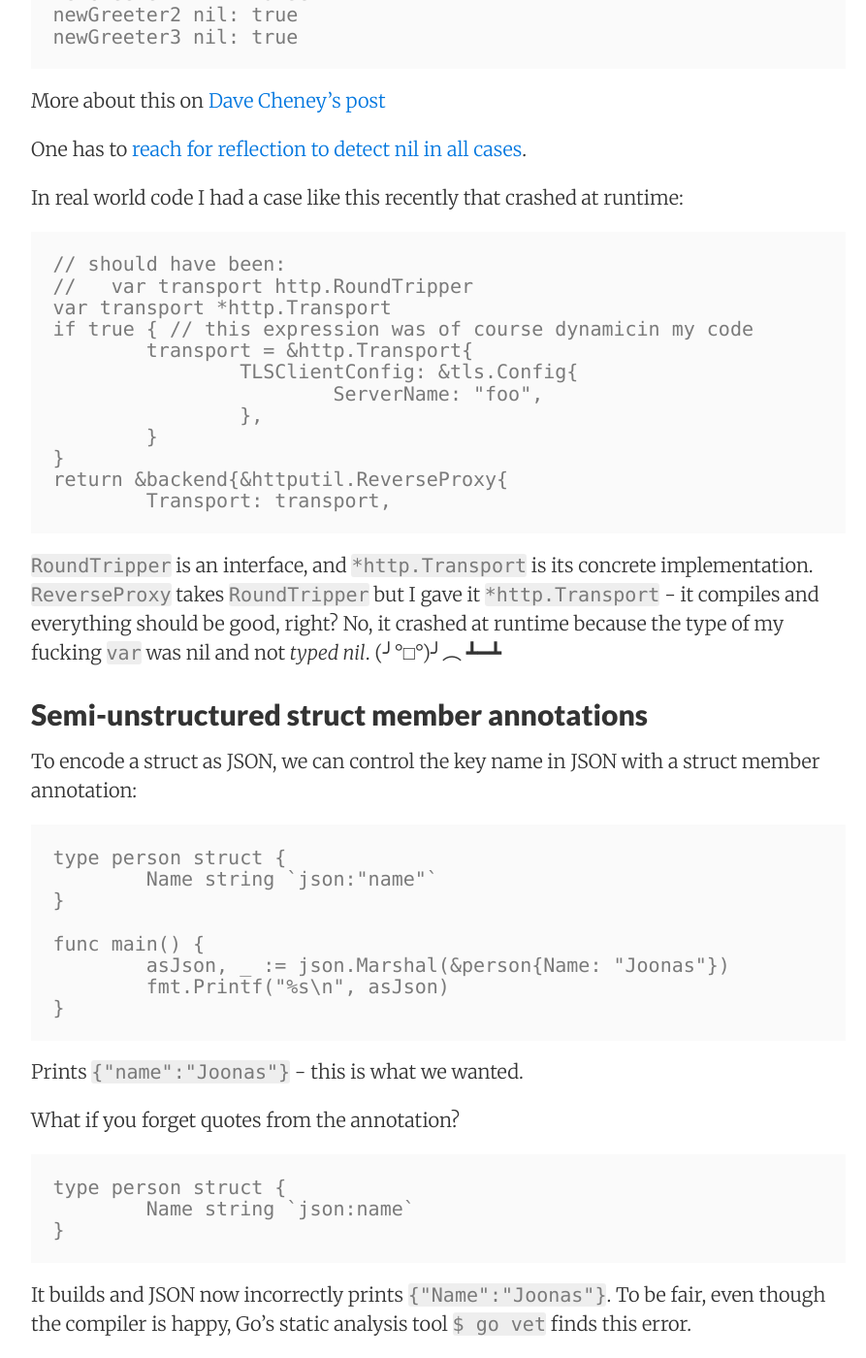
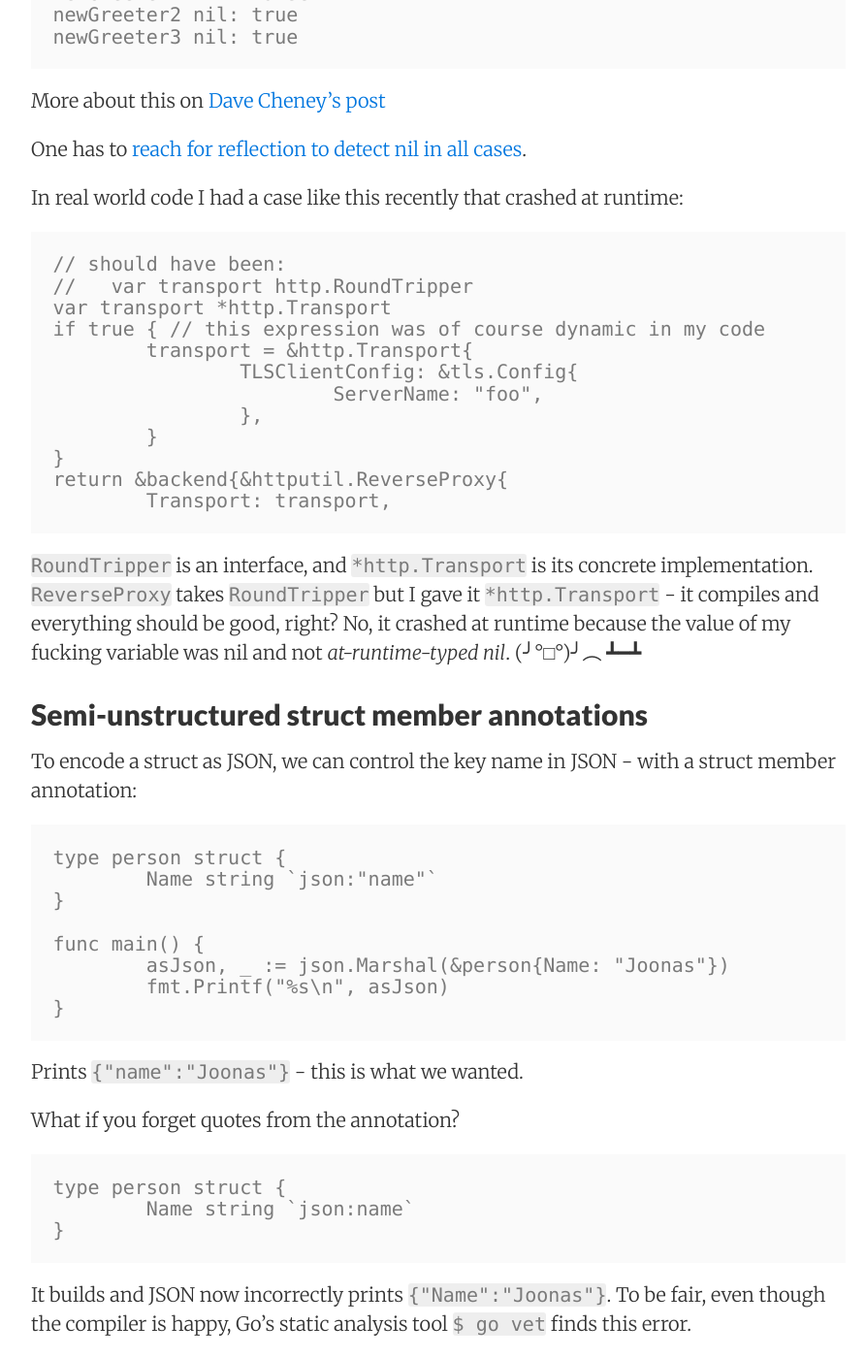
Before and after one commit to joonas-fi/joonas.fi, a Jekyll site: the page built from blog/_posts/2020/2020-02-24-go-is-not-a-simple-language.md, in a window 1280 px wide and 1400 px high, scrolled down 11667 px. Shown: the whole window at 97% size, without its empty margins (188-1081 px from the left). Built offline with Jekyll 4.4.1, drawn with Linux system fonts in a browser that asks for light colours; nearby versions of some CDN libraries; comment, search, counter and statistics services are not loaded; some of the changed text lies outside the part shown.

Commit message:
fix a few typos

```diff
--- a/blog/_posts/2020/2020-02-24-go-is-not-a-simple-language.md
+++ b/blog/_posts/2020/2020-02-24-go-is-not-a-simple-language.md
@@ -463,7 +463,7 @@ In real world code I had a case like this recently that crashed at runtime:
 	// should have been:
 	//   var transport http.RoundTripper
 	var transport *http.Transport
-	if true { // this expression was of course dynamicin my code
+	if true { // this expression was of course dynamic in my code
 		transport = &http.Transport{
 			TLSClientConfig: &tls.Config{
 				ServerName: "foo",
@@ -475,14 +475,14 @@ In real world code I had a case like this recently that crashed at runtime:
 
 `RoundTripper` is an interface, and `*http.Transport` is its concrete implementation.
 `ReverseProxy` takes `RoundTripper` but I gave it `*http.Transport` - it compiles and
-everything should be good, right? No, it crashed at runtime because the type of my
-fucking `var` was nil and not *typed nil*. (╯°□°)╯︵ ┻━┻
+everything should be good, right? No, it crashed at runtime because the value of my
+fucking variable was nil and not *at-runtime-typed nil*. (╯°□°)╯︵ ┻━┻
 
 
 Semi-unstructured struct member annotations
 -------------------------------------------
 
-To encode a struct as JSON, we can control the key name in JSON with a struct member annotation:
+To encode a struct as JSON, we can control the key name in JSON - with a struct member annotation:
 
 	type person struct {
 		Name string `json:"name"`
```
Also changed, not shown: other parts of blog/_posts/2020/2020-02-24-go-is-not-a-simple-language.md (+1 -1 lines).
